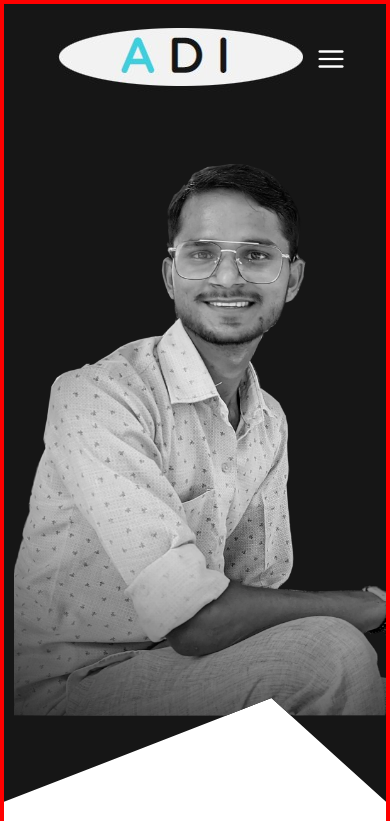
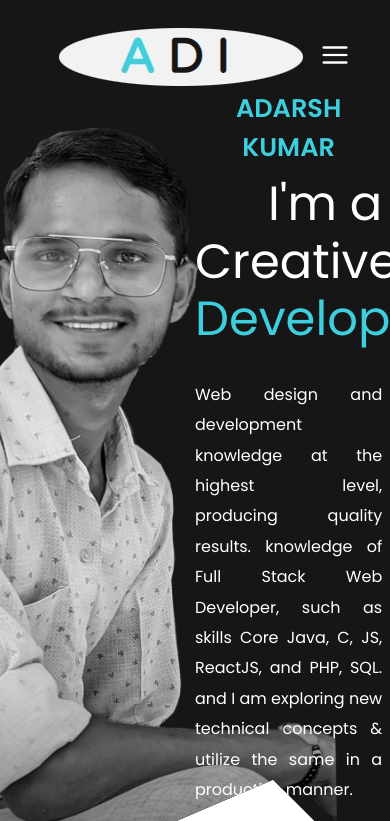
Before and after one commit to MindedCode/Adarsh-Portfolio, a plain HTML site: page index.html in a window 390 px wide. Shown: the top 821 px of the page. Drawn offline with nearby package versions, Linux system fonts and the light colour scheme.

Commit message:
home hero setup

```diff
--- a/css/style.css
+++ b/css/style.css
@@ -762,8 +762,8 @@
     }
 
     .tablet-logo {
-        position: fixed;
-        z-index: 1000;
+        position: absolute;
+        z-index: 1;
         top: 20px;
         left: 3rem;
     }
@@ -787,7 +787,7 @@
     }
 
     body {
-        border: 4px solid red;
+        /* border: 4px solid red; */
 
     }
 
@@ -797,25 +797,42 @@
         }
 
         .hero .left img {
-            width: 390px;
+            width: 550px;
+            margin-bottom: -4.6rem;
+            margin-left: -267px;
+        }
+
+        .hero .right {
+            position: absolute;
+            left: 50%;
+            right: 2%;
+            z-index: 1;
+            margin-top: -1rem;
         }
 
         .hero .right h1 {
             font-size: 3rem;
+            text-align: end;
+        }
+
+        .hero .right h6{
+            /* margin-left: 10px; */
+            text-align: center;
         }
 
         .hero {
-            padding: 10rem 0 5rem 0;
+            padding: 10rem 0 4rem 0;
         }
     }
-/*
+
+    /*
     @media (min-width:1024px) {
         .tablet-logo {
             display: none;
 
         }
     } */
-/*
+    /*
     @media (max-width: 1440px) {
         .tablet-logo {
             display: none;
@@ -827,11 +844,11 @@
             display: none;
         }
 
-        .mobile-nav{
+        .mobile-nav {
             display: none;
         }
 
-        .hamberger{
+        .hamberger {
             display: none;
         }
     }
```
Also changed, not shown: 1 other file.
